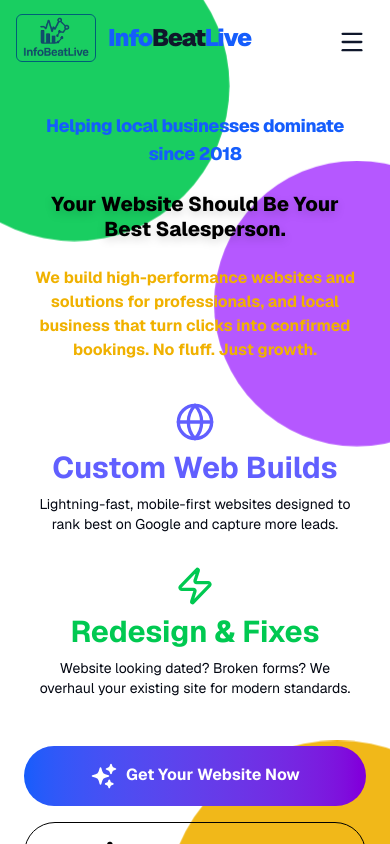
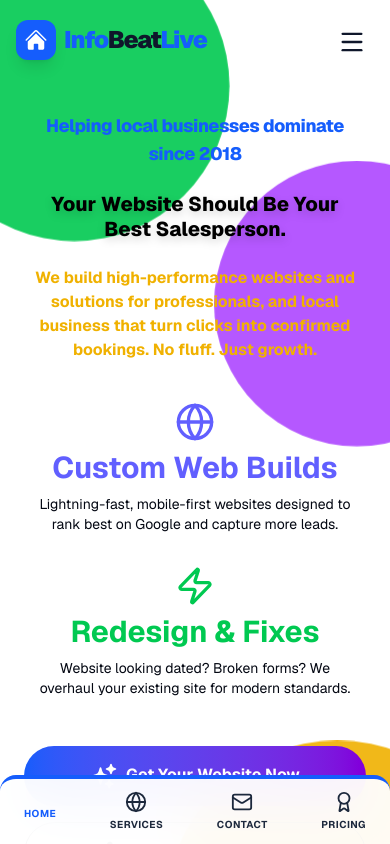
Before and after one commit to abdurrahman9955/infobeatlive-agency, a Next.js app: page / in a window 390 px wide. Shown: the top 844 px of the page. Built offline with nearby package versions, Linux system fonts and the light colour scheme.

Commit message:
latest version

```diff
--- a/app/(root)/globals.css
+++ b/app/(root)/globals.css
@@ -1,7 +1,9 @@
 @import "tailwindcss";
 
+/* #ffffff */
+
 :root {
-  --background: #ffffff;
+  --background: #171717;
   --foreground: #171717;
 }
 
@@ -16,7 +18,7 @@
 @media (prefers-color-scheme: dark) {
   :root {
     --background: #0a0a0a;
-    --foreground: #ededed;
+    --foreground: #171717;
   }
 }
 
--- a/app/(root)/page.tsx
+++ b/app/(root)/page.tsx
@@ -1,3 +1,4 @@
+'use client'
 import Contact from "../components/Contact";
 import { Hero } from "../components/Hero";
 import { Navbar } from "../components/Navbar";
@@ -9,8 +10,23 @@ import { Footer } from "../components/Footer";
 import { Testimonials } from "../components/Testimonials";
 import Faqs from "../components/Faqs";
 import BlogsList from "../components/Blogs/Blogs";
+import { useEffect, useState } from "react";
+import { HomeIcon } from '@heroicons/react/24/solid';
+import { Mail, Globe, Award } from "lucide-react";
+
+type Language = 'en' | 'ha';
+type TabId = 'home' | 'services' | 'contact' | 'pricing' ;
 
 export default function App() {
+
+  const [lang, setLang] = useState<Language>('en');
+  const [activeTab, setActiveTab] = useState<TabId>('home');
+
+  useEffect(() => {
+    window.scrollTo({ top: 0, behavior: 'smooth' });
+  }, [activeTab]);
+
+
   return (
     <div className="min-h-screen bg-white font-sans selection:bg-blue-100 selection:text-blue-900 scroll-smooth">
 
@@ -27,6 +43,29 @@ export default function App() {
         <BlogsList/>
       </main>
       <Footer />
+
+
+      <div className="fixed bottom-0 left-0 right-0 bg-white/95 backdrop-blur-xl border-t-4  px-6 py-3 flex
+      justify-between items-center rounded-t-2xl  border-blue-600 md:hidden z-50">
+        {[
+          { id: 'home', icon: HomeIcon, label: lang === 'en' ? 'Home' : 'Gida', href: '#hero' },
+          { id: 'services', icon: Globe, label: lang === 'en' ? 'Services' : 'Bincika', href: '#services' },
+          { id: 'contact', icon: Mail, label: lang === 'en' ? 'Contact' : 'Yi Rigista', href: '#contact' },
+          { id: 'pricing', icon: Award, label: lang === 'en' ? 'Pricing' : 'Farashi', href: '#pricing' },
+        ].map(item => (
+          <button
+            key={item.id}
+            onClick={() => setActiveTab(item.id as TabId)}
+            className={`flex flex-col items-center gap-1 ${activeTab === item.id ? 'text-blue-600' : 'text-slate-800'}`}
+          >
+
+              <a href={item.href}><item.icon size={22} fill={activeTab === item.id ? "currentColor" : "none"} /></a>
+              <span className="text-[10px] font-bold uppercase tracking-wider"><a href={item.href}>{item.label}</a></span>
+
+          </button>
+        ))}
+      </div>
+
     </div>
   );
 }
--- a/app/components/Blogs/Blogs.tsx
+++ b/app/components/Blogs/Blogs.tsx
@@ -118,12 +118,12 @@ const blogs = [
 
 export default function BlogsList() {
   return (
-    <div id="blogs" className="bg-slate-50 min-h-screen py-24 px-6">
+    <div id="blogs" className="bg-slate-50 min-h-screen py-6 px-6">
       <div className="max-w-full mx-auto">
         <div className="text-center mb-16">
           <h2 className="text-blue-600 font-bold tracking-widest uppercase text-sm mb-3">Resources for Growth</h2>
           <h1 className="text-3xl md:text-4xl font-black text-slate-900 mb-6">
-            Inside the InfoBeat<span className="text-blue-600">Live</span> Blog
+            Inside the InfoBeat<span className="text-blue-600">Live</span> Blogs
           </h1>
           <p className="text-slate-600 max-w-2xl mx-auto text-lg font-medium">
             Expert insights to help your local business dominate the digital landscape and turn traffic into revenue.
--- a/app/components/Contact.tsx
+++ b/app/components/Contact.tsx
@@ -56,7 +56,7 @@ export default function Contact() {
 
   return (
     <div className="min-h-screen bg-slate-900 font-sans text-slate-900">
-      <section id="contact" className="py-16 md:py-24 bg-white">
+      <section id="contact" className="py-6 md:py-6 bg-white">
         <div className="max-w-full mx-auto px-4 sm:px-6 lg:px-8">
           <div className="grid lg:grid-cols-2 gap-12 lg:gap-16 items-start">
 
--- a/app/components/Faqs.tsx
+++ b/app/components/Faqs.tsx
@@ -99,9 +99,9 @@ export default function Faqs() {
   const [openIndex, setOpenIndex] = useState(0);
 
   return (
-    <div className="min-h-screen bg-slate-50 font-sans text-slate-900 pb-20">
+    <div className="min-h-screen bg-slate-50 font-sans text-slate-900 pb-6">
 
-      <section id="faqs" className="pt-24 pb-12 px-4">
+      <section id="faqs" className="pt-6 pb-6 px-4">
         <div className="max-w-full mx-auto text-center">
           <div className="inline-flex items-center gap-2 px-4 py-2 rounded-full bg-blue-100
            text-blue-700 text-sm font-bold mb-6">
--- a/app/components/Navbar.tsx
+++ b/app/components/Navbar.tsx
@@ -1,9 +1,10 @@
 'use client'
 import React, { useState, useEffect } from 'react';
-import {  Menu,  X, } from 'lucide-react';
+import {   Menu,  X, } from 'lucide-react';
 import { motion, AnimatePresence } from 'framer-motion';
+import { HomeIcon } from '@heroicons/react/24/solid';
 import { Button } from './Button';
-import Image from 'next/image';
+//import Image from 'next/image';
 
 export const Navbar: React.FC = () => {
   const [isOpen, setIsOpen] = useState(false);
@@ -35,10 +36,10 @@ export const Navbar: React.FC = () => {
 
             <a href={'#'}>
              <div className='flex flex-row'>
-                 <Image className={`h-12 w-20  border text-white rounded-md object-cover mr-3 -mt-2
-                 ${scrolled ? ' border-cyan-800' : 'border-cyan-800'}`}
-                  width={40} height={40} src='/logo.png'  alt='logo'/>
-                  Info<span className="text-slate-900">Beat</span>Live
+                   <div className={`w-10 -mt-1 h-10  rounded-xl flex items-center
+                   justify-center  shadow-lg bg-blue-600 text-white`}>
+                   <HomeIcon fill="currentColor" className='h-6 w-6' /> </div>
+                   <span className=' mx-2'> Info<span className="text-slate-900">Beat</span>Live</span>
              </div>
             </a>
 
--- a/app/components/Pricing.tsx
+++ b/app/components/Pricing.tsx
@@ -34,8 +34,8 @@ function detectRegion(): Region {
     }
   } catch {}
 
-  return "NIGERIA";
-  //return "INTERNATIONAL";
+  //return "NIGERIA";
+  return "INTERNATIONAL";
 }
 
 
@@ -201,20 +201,11 @@ export const Pricing: React.FC = () => {
     },
   };
 
-  const PricingTier = ({
-    tier,
-    sub = false,
-  }: {
-    tier: PricingTierProps;
-    sub?: boolean;
-  }) => (
-    <div
-      className={`p-8 rounded-3xl flex flex-col transition-all ${
-        tier.featured
-          ? "bg-blue-600 text-white shadow-2xl scale-105"
-          : "bg-white border border-slate-200 text-slate-900"
-      }`}
-    >
+  const PricingTier = ({ tier, sub = false }: { tier: PricingTierProps; sub?: boolean; }) => (
+    <div className={`p-8 rounded-3xl flex flex-col transition-all ${
+        tier.featured ? "bg-blue-600 text-white shadow-2xl scale-105"
+        : "bg-white border border-slate-200 text-slate-900"}`} >
+
       <h3 className="text-lg font-bold uppercase mb-4">{tier.name}</h3>
 
       <div className="text-4xl font-black mb-6">
@@ -251,13 +242,11 @@ export const Pricing: React.FC = () => {
   return (
     <section id="pricing" className="py-0 bg-slate-50">
       <div className="max-w-full mx-auto px-6">
-        <SectionHeading
-          subtitle="Simple Pricing"
-          title="Clear pricing. Zero hidden fees."
-          description="Pricing is adjusted based on region to reflect local market conditions."
-        />
 
-        <div className="flex justify-center hid den gap-2 mb-16">
+        <SectionHeading subtitle="Simple Pricing" title="Clear pricing. Zero hidden fees."
+        description="Pricing is adjusted based on region to reflect local market conditions."/>
+
+        {/* <div className="flex justify-center hid den gap-2 mb-6">
           {(["NIGERIA", "INTERNATIONAL"] as Region[]).map((r) => (
             <button
               key={r}
@@ -271,7 +260,7 @@ export const Pricing: React.FC = () => {
               {r === "NIGERIA" ? "Nigeria" : "International"}
             </button>
           ))}
-        </div>
+        </div> */}
 
 
         <div className="grid lg:grid-cols-3 gap-8">
@@ -280,7 +269,7 @@ export const Pricing: React.FC = () => {
           ))}
         </div>
 
-        <div className="grid lg:grid-cols-3 gap-8 mt-24">
+        <div className="grid lg:grid-cols-3 gap-8 mt-6">
           {current.subscriptions.map((t) => ( <PricingTier key={t.name} tier={t} sub /> ))}
         </div>
       </div>
--- a/app/components/Process.tsx
+++ b/app/components/Process.tsx
@@ -9,7 +9,7 @@ export const Process: React.FC = () => {
   ];
 
   return (
-    <section id="process" className="py-24 bg-white">
+    <section id="process" className="py-6 bg-white">
       <div className="max-w-full mx-auto px-4 sm:px-6 lg:px-8">
         <SectionHeading
           subtitle="Our Framework"
--- a/app/components/SectionHeading.tsx
+++ b/app/components/SectionHeading.tsx
@@ -10,7 +10,7 @@ interface SectionHeadingProps {
 }
 
 export const SectionHeading: React.FC<SectionHeadingProps> = ({ subtitle, title, description, light = false }) => (
-  <div className="mb-16 text-center">
+  <div className="mb-6 text-center">
     <motion.span
       initial={{ opacity: 0, y: 10 }}
       whileInView={{ opacity: 1, y: 0 }}
--- a/app/components/Services.tsx
+++ b/app/components/Services.tsx
@@ -40,7 +40,7 @@ export const Services: React.FC = () => {
   ];
 
   return (
-    <section id="services" className="py-24 bg-slate-900 text-white">
+    <section id="services" className="py-6 bg-slate-900 text-white">
       <div className="max-w-full mx-auto px-4 sm:px-6 lg:px-8">
         <SectionHeading
           light
@@ -70,7 +70,7 @@ export const Services: React.FC = () => {
           ))}
         </div>
 
-        <div className="mt-20 p-8 rounded-2xl bg-gradient-to-r from-blue-700 to-indigo-700 flex flex-col md:flex-row items-center justify-between gap-8">
+        <div className="mt-6 p-8 rounded-2xl bg-gradient-to-r from-blue-700 to-indigo-700 flex flex-col md:flex-row items-center justify-between gap-8">
           <div className="max-w-xl text-center md:text-left">
             <h3 className="text-2xl font-bold mb-2 text-white">Already have a website that needs work?</h3>
             <p className="text-blue-100">We offer custom fix-it and redesign services. Most fixes are completed within 48 hours.</p>
--- a/app/components/Testimonials.tsx
+++ b/app/components/Testimonials.tsx
@@ -22,7 +22,7 @@ export const Testimonials: React.FC = () => {
   ];
 
   return (
-    <section id="testimonials" className="py-24 bg-slate-50 overflow-hidden">
+    <section id="testimonials" className="py-6 bg-slate-50 overflow-hidden">
       <div className="max-w-full mx-auto px-4 sm:px-6 lg:px-8 mb-12">
         <SectionHeading
           subtitle="Success Stories"
--- a/app/components/WhoWeHelp.tsx
+++ b/app/components/WhoWeHelp.tsx
@@ -66,7 +66,7 @@ export const WhoWeHelp: React.FC = () => {
   ];
 
   return (
-    <section className="py-24 bg-white">
+    <section className="py-6 bg-white">
       <div className="max-w-full mx-auto px-4 sm:px-6 lg:px-8">
         <SectionHeading
           subtitle="Who We Help"
@@ -74,13 +74,14 @@ export const WhoWeHelp: React.FC = () => {
           description="From local services to global brands, we design and build professional websites and tools that convert, scale, and perform."
         />
 
-        <div className="grid sm:grid-cols-2 lg:grid-cols-4 gap-8 mt-16">
+        <div className="grid sm:grid-cols-2 lg:grid-cols-4 gap-8 mt-6">
           {niches.map((niche, idx) => (
             <motion.div
               key={idx}
               whileHover={{ y: -6 }}
               transition={{ type: "spring", stiffness: 300 }}
-              className="p-8 rounded-2xl bg-slate-50 border border-slate-100 hover:border-blue-200 hover:shadow-xl transition-all"
+              className="p-8 rounded-2xl bg-slate-50 border border-slate-100 hover:border-blue-200
+              hover:shadow-xl transition-all"
             >
               <div className="w-12 h-12 bg-blue-100 rounded-xl flex items-center justify-center mb-6">
                 {niche.icon}
@@ -108,7 +109,7 @@ export const WhoWeHelp: React.FC = () => {
           ))}
         </div>
 
-        <div className="mt-16 text-center">
+        <div className="mt-6 text-center">
           <p className="text-lg text-slate-600">
             Don’t see your industry?
             <span className="font-semibold text-slate-900">
```
